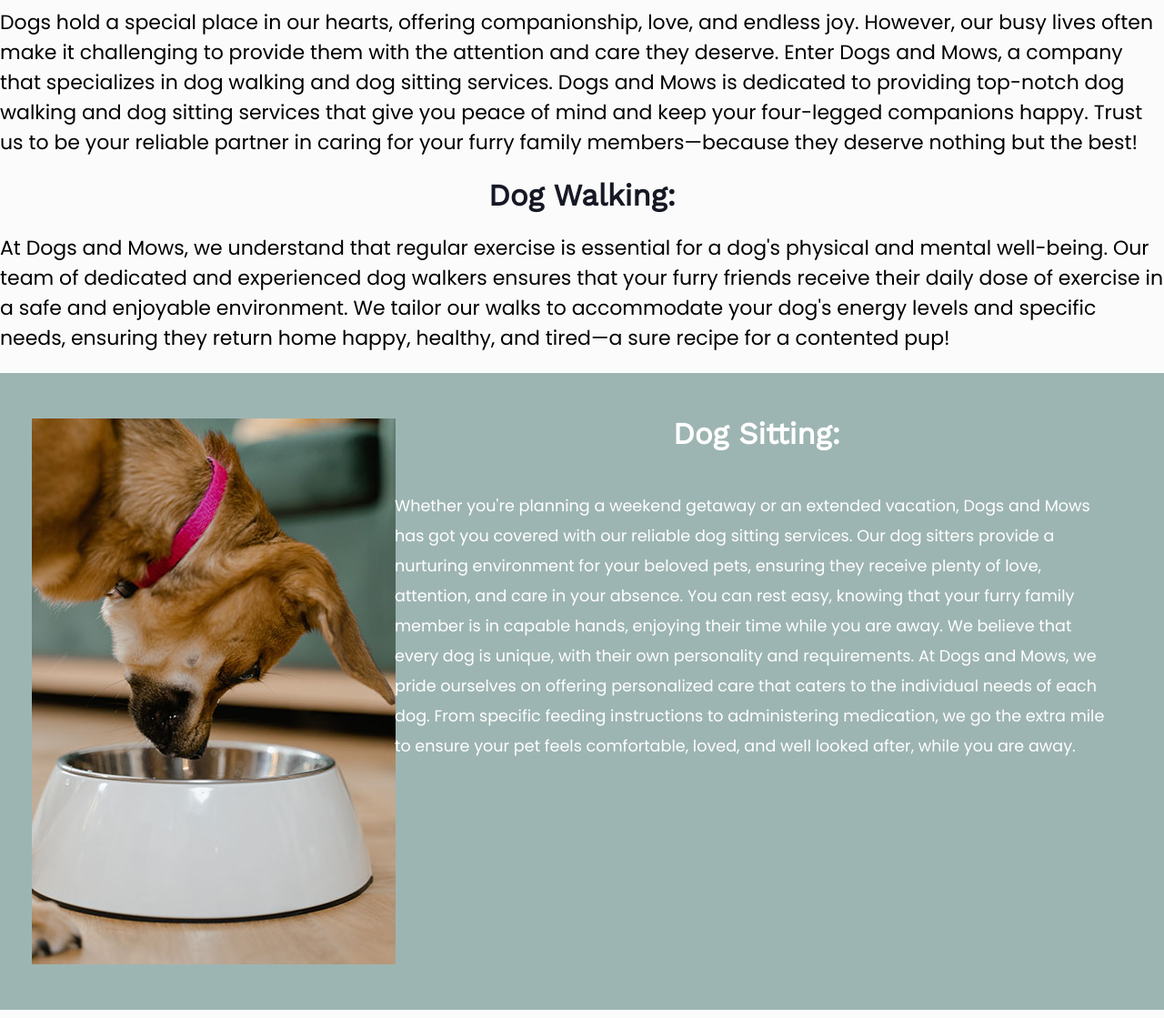
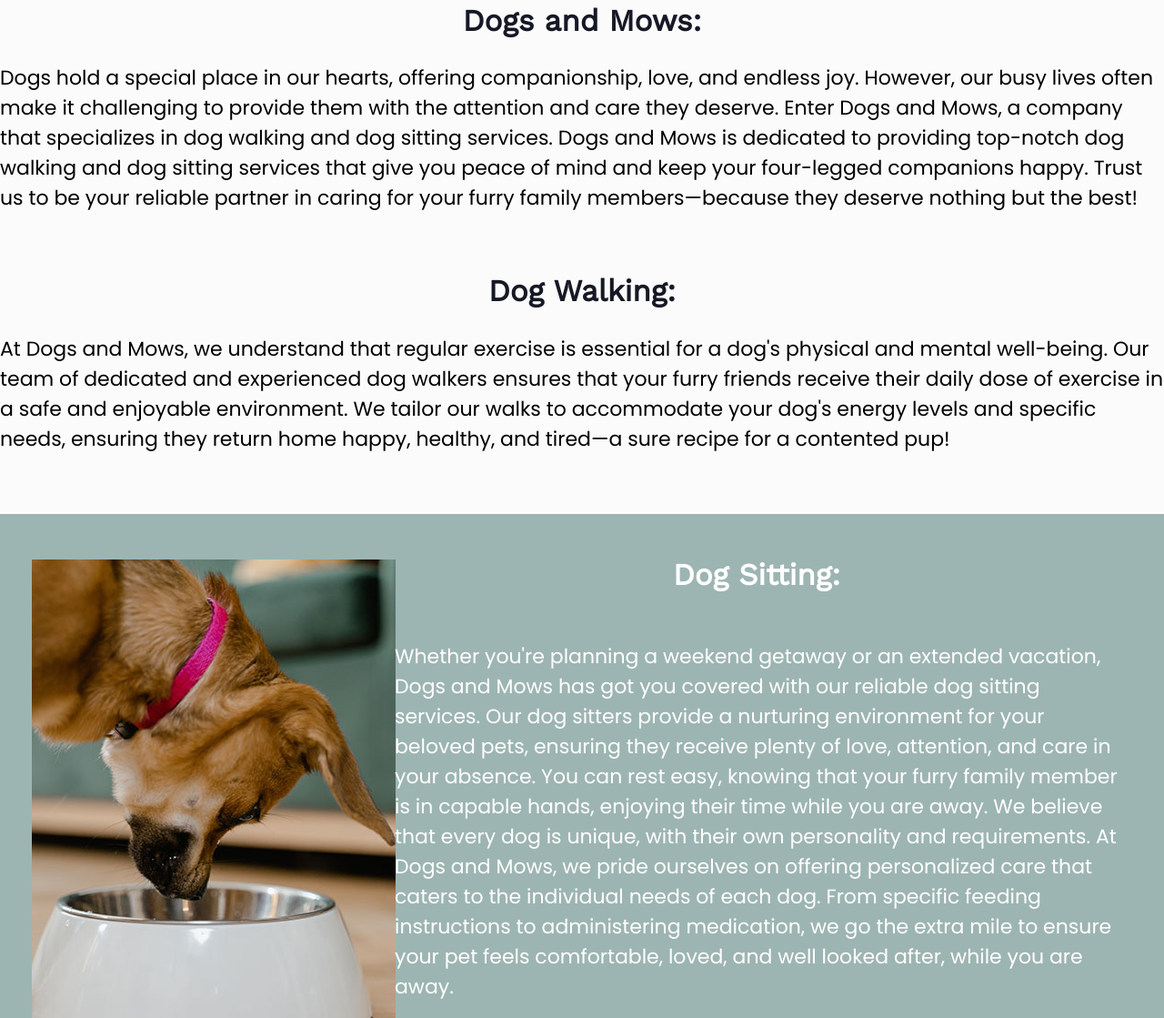
Before and after one commit to taggmcd/wwd130, a plain HTML site: page mowdog/dog-care.html in a window 1280 px wide. Shown: the part 1048-2167 px from the top of the page at 91% size. Drawn offline with nearby package versions, Linux system fonts and the light colour scheme.

Commit message:
Fix h2 and p margins

```diff
--- a/mowdog/styles/style.css
+++ b/mowdog/styles/style.css
@@ -224,18 +224,22 @@ h4 {
 }
 
 h2 {
-  margin: 0;
+  margin-top: 0;
 }
 
 .paragraph {
   grid-column: 1/11;
 }
 
+.paragraph p {
+  margin-bottom: 3em;
+}
+
 .heading {
   text-align: center;
   color: #161925;
   font-family: "Work Sans", "Poppins", sans-serif;
-  margin-top: 10px;
+  margin-top: 2em;
 }
 
 .info-background {
@@ -267,11 +271,10 @@ h2 {
 
 .info-msg p {
   color: white;
-  font-size: 0.8em;
   padding: 15px;
 }
 
-/* The progress container (grey background) */
+/* The progress container */
 .progress-container {
   grid-column: 1/3;
   width: 100%;
```
